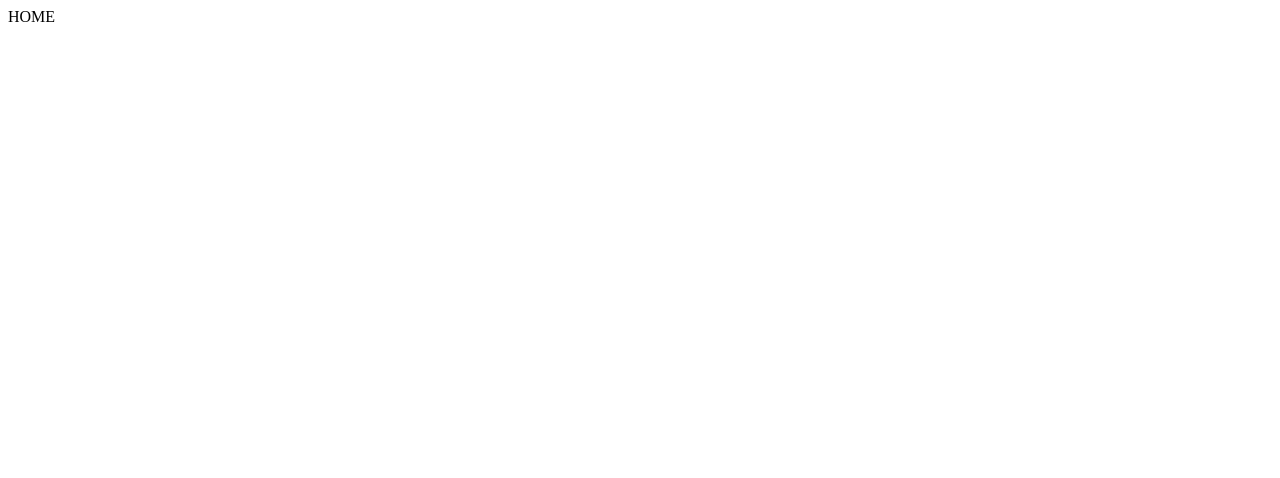
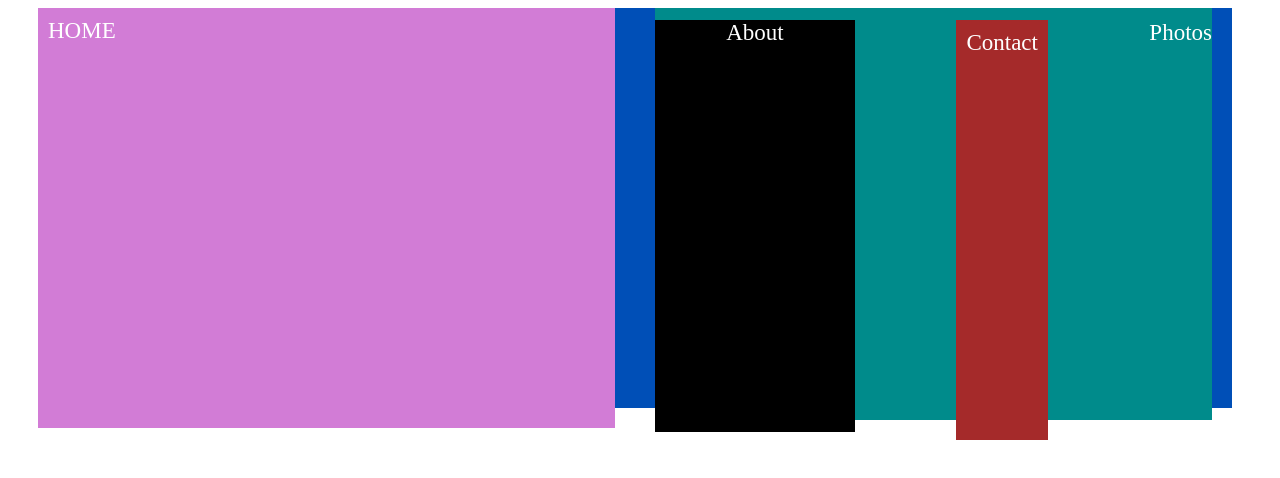
Before and after one commit to kelvin-2/Playlist, a plain HTML site: page index.html in a window 1280 px wide. Drawn offline with Linux system fonts and the light colour scheme.

Commit message:
fixed the header links

```diff
--- a/Styles/style.css
+++ b/Styles/style.css
@@ -1,12 +1,52 @@
-.headers{
-    font-size:23px;
-    background-color:lightblue;
-}
-.left_section{
-    background-color: black;
-    display: flex 1 ;
-}
-.right_section{
-    display: flex 1;
+*{
+    background: color #1f2937;
+    color:white;
+    height:400px;
 
 }
+.headers {
+    font-size: 23px;
+    background-color: rgb(0, 79, 183);
+    display: flex;
+    margin-left: 30px;
+    margin-right: 40px;
+}
+.Container{
+    display:flex;
+    flex:1;
+    background-color: darkcyan;
+    gap:30px;
+    justify-content: space-between;
+    gap: 5px;
+    padding-top: 12px;
+    margin-left:40px;
+    margin-right:20px;
+}
+.Home {
+    background-color: #d27cd6;
+    color: white;
+    flex: 1;
+    padding: 10px;
+}
+
+.right_section {
+
+    flex: 1;
+    padding: 10px;
+    justify-content: center;
+
+}
+.About{
+    text-align: center;
+
+    width:200px ;
+    padding-bottom: 12px;
+    background-color: black;
+}
+.Contact{
+    text-align: center;
+    padding: 10px;
+    background-color: brown;
+
+
+}
--- a/index.html
+++ b/index.html
@@ -4,16 +4,27 @@
     <meta charset="UTF-8">
     <meta name="viewport" content="width=device-width, initial-scale=1.0">
     <title>Home</title>
+    <link rel="stylesheet" href="Styles/style.css">
 </head>
 <body>
-    <div class="headers">
-        <div class="left_Section">
+    <div class="containers">
+      <div class="headers">
+        <div class="Home">
             HOME
         </div>
-        <div class="right_section">
-
+      <div class="Container">
+        <div class="About">
+            About
         </div>
-
+        <div class="Contact">
+            Contact
+        </div>
+        <div class="Pictures">
+            Photos
+        </div>
+      </div>
+      </div>
+    </div>
     </div>
 </body>
 </html>
```
